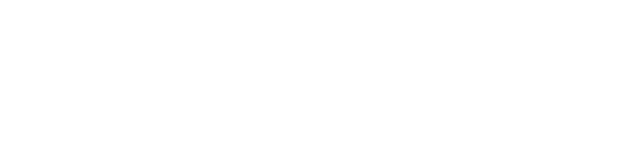
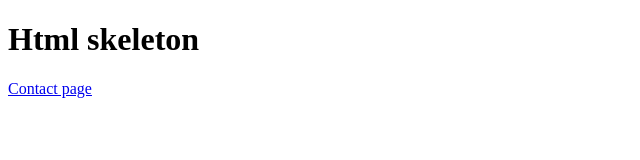
Before and after one commit to comelydaniel/stutern-html, a plain HTML site: page index.html in a window 1280 px wide. Shown: the whole page, without its empty margins (0-640 px from the left). Drawn offline with Linux system fonts and the light colour scheme.

Commit message:
silly mistake

```diff
--- a/index.html
+++ b/index.html
@@ -4,9 +4,10 @@
     <meta charset="UTF-8">
     <meta http-equiv="X-UA-Compatible" content="IE=edge">
     <meta name="viewport" content="width=device-width, initial-scale=1.0">
-    <title>html skeleton</title>
+    <title>Document</title>
 </head>
 <body>
-    <a href="contact.html"></a>
+    <h1>Html skeleton</h1>
+    <a href="contact.html">Contact page</a>
 </body>
 </html>
```
